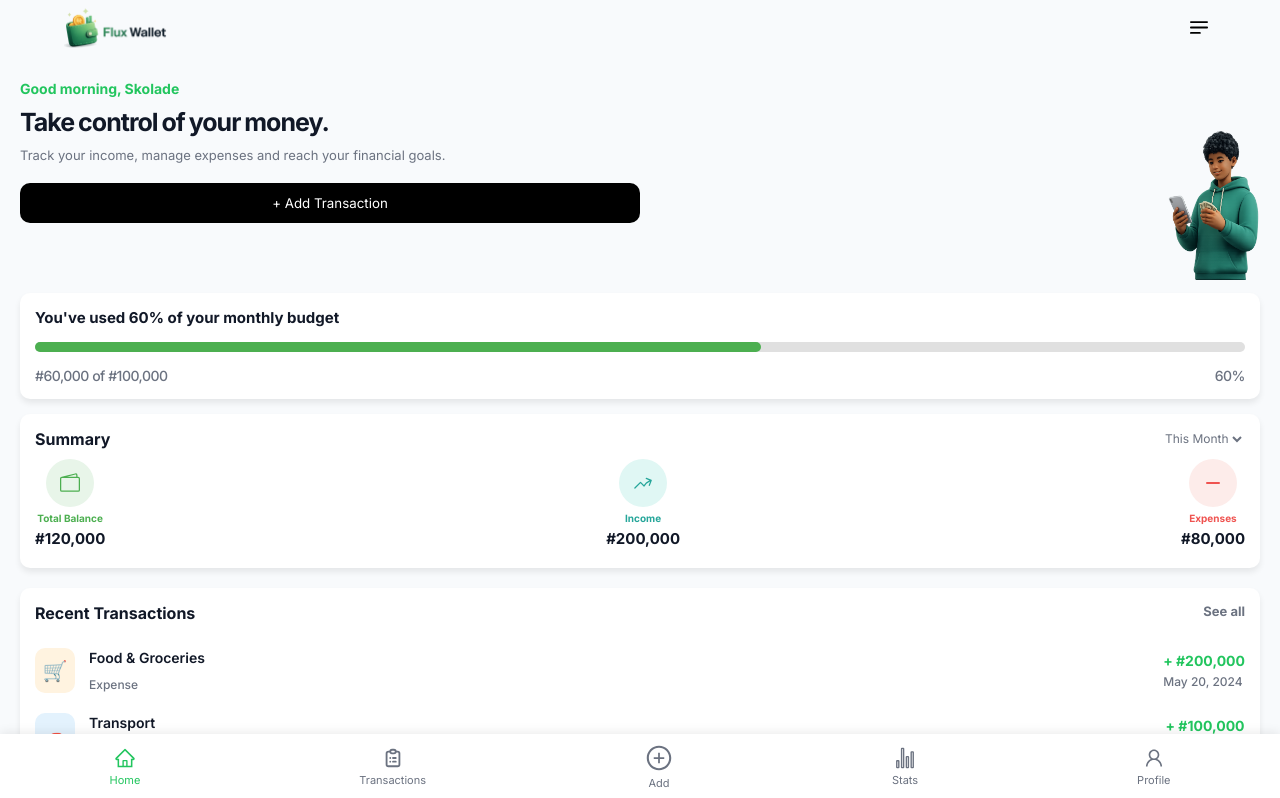
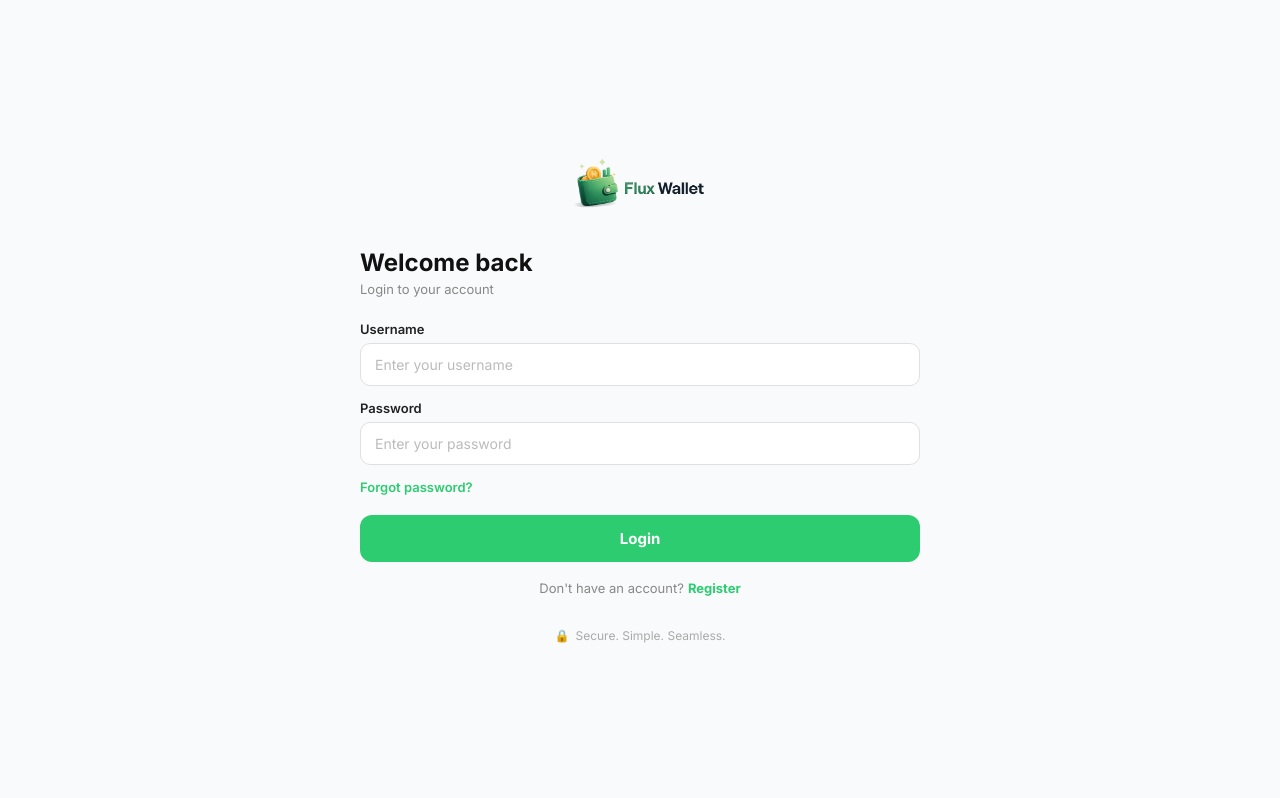
Before and after one commit to IDOWU-KOLADE/FLUX-WALLET, a React (Vite) app in the folder FLUX-WALLET/: page / in a window 1280 px wide. Shown: the top 798 px of the page. Built offline with nearby package versions, Linux system fonts and the light colour scheme.

Commit message:
Successful register to LS wire up

```diff
--- a/FLUX-WALLET/src/App.jsx
+++ b/FLUX-WALLET/src/App.jsx
@@ -16,7 +16,7 @@ function App() {
 return (
   <BrowserRouter>
   <Routes>
-    {/* <Route path='/' element={<AuthPage/>}/> */}
+    <Route path='/' element={<AuthPage/>}/>
     <Route path='/' element={<MainPage/>}/>
     <Route/>
     <Route/>
--- a/FLUX-WALLET/src/CONTEXT/UserStorage.jsx
+++ b/FLUX-WALLET/src/CONTEXT/UserStorage.jsx
@@ -2,7 +2,9 @@ export function getStorage () {
   const data = JSON.parse(localStorage.getItem('FluxData'))
   return data? data: { users: {}, loggedInUser: null };
 }
-
+export const formatUsername = (name) => {
+  return name.charAt(0).toUpperCase() + name.slice(1).toLowerCase();
+}
 export function SetStorage (data) {
   localStorage.setItem('FluxData',JSON.stringify(data))
 }
--- a/FLUX-WALLET/src/PAGES/Auth.jsx
+++ b/FLUX-WALLET/src/PAGES/Auth.jsx
@@ -1,19 +1,22 @@
 import { useState } from "react";
 
-import { registerUser,getStorage,SetStorage,getCurrentUser,loginUser,logoutUser,resetPassword } from "../CONTEXT/UserStorage";
+import { registerUser,getStorage,SetStorage,getCurrentUser,loginUser,logoutUser,resetPassword,formatUsername } from "../CONTEXT/UserStorage";
 export function AuthPage () {
   const [screen,setScreen] = useState('login');
-     const [userdetails,setUserDetails] = useState({username:'',password: ''})
-    const [selectedQuestions, setSelectedQuestions] = useState([]);
-  if (screen === "login")        return <LoginScreen setScreen={setScreen} />
-    if (screen === "register")     return <RegisterScreen setScreen={setScreen} userdetails={userdetails} setUserDetails={setUserDetails}/>
+  const [error,seterror] = useState('');
+  const [loginDetails, setLoginDetails] = useState({username:'',password:''})
+  const [userdetails,setUserDetails] = useState({username:'',password: ''})
+  const [selectedQuestions, setSelectedQuestions] = useState([]);
+  if (screen === "login")        return <LoginScreen setScreen={setScreen} formatUsername={formatUsername} seterror={seterror} getStorage={getStorage} loginDetails={loginDetails} setLoginDetails={setLoginDetails}/>
+    if (screen === "register")     return <RegisterScreen setScreen={setScreen} userdetails={userdetails} formatUsername={formatUsername} setUserDetails={setUserDetails} seterror={seterror} getStorage={getStorage}/>
     if (screen === "forgot-step1") return <ForgotStep1 setScreen={setScreen} setSelectedQuestions={setSelectedQuestions} selectedQuestions={selectedQuestions}  userdetails={userdetails} setUserDetails={setUserDetails}/>
     if (screen === "forgot-step2") return <ForgotStep2 setScreen={setScreen}  selectedQuestions={selectedQuestions}  userdetails={userdetails} setUserDetails={setUserDetails}/>
     if (screen === "success")      return <SuccessModal setScreen={setScreen} />
     if (screen === "security-setup") return <SecuritySetup setScreen={setScreen} />
-  }
+}
 
-  function LoginScreen ({setScreen,userdetails}) {
+  function LoginScreen ({setScreen,formatUsername,getStorage,seterror,loginDetails,setLoginDetails}) {
+
     return (
   <div className="login-page">
       <div className="logo-wrapper">
@@ -27,13 +30,13 @@ export function AuthPage () {
         <div className="field-group">
           <label>
             <span>Username</span>
-            <input placeholder="Enter your username" />
+            <input placeholder="Enter your username" value={loginDetails.username} onChange={(e)=>{setLoginDetails({...loginDetails, username: formatUsername(e.target.value)})}}/>
           </label>
         </div>
         <div className="field-group">
           <label>
             <span>Password</span>
-            <input type="password" placeholder="Enter your password" />
+            <input type="password" placeholder="Enter your password" value={loginDetails.password} onChange={(e)=>{setLoginDetails({...loginDetails, password: e.target.value})}}/>
           </label>
         </div>
         <p className="forgot-password">Forgot password?</p>
@@ -48,8 +51,9 @@ export function AuthPage () {
   );
 }
 
-function RegisterScreen ({setScreen,userdetails,setUserDetails}) {
-
+function RegisterScreen ({setScreen,userdetails,setUserDetails,getStorage,seterror,formatUsername}) {
+const FluxData= getStorage();
+const Users = FluxData.users;
   return (
       <div className="register-page">
         <div className="logo-wrapper">
@@ -63,7 +67,10 @@ function RegisterScreen ({setScreen,userdetails,setUserDetails}) {
           <div className="field-group">
             <label>
               <span>Username</span>
-              <input placeholder="Choose a username" value={userdetails.username} onChange={(e) => setUserDetails({...userdetails, username: e.target.value})}/>
+              <input placeholder="Choose a username" value={userdetails.username} onChange={(e) => {
+                setUserDetails({...userdetails, username: formatUsername(e.target.value)})
+                seterror('')
+                }}/>
             </label>
           </div>
           <div className="field-group">
@@ -72,7 +79,18 @@ function RegisterScreen ({setScreen,userdetails,setUserDetails}) {
               <input type="password" placeholder="Create a password" value={userdetails.password} onChange={(e)=> {setUserDetails({...userdetails,password: e.target.value})}} />
             </label>
           </div>
-          <button className="btn-continue" onClick={()=> {setScreen('forgot-step1')}}>Continue</button>
+            {error && <p style={{ color: 'red', fontSize: '13px' }}>{error}</p>}
+          <button className="btn-continue" onClick={()=> {
+              if (Users[formatUsername(userdetails.username)]) {
+                 seterror("Username already taken! Choose another.");
+                return;
+              }
+              if (!userdetails.username.trim() || !userdetails.password.trim()) {
+                seterror("Please fill in all fields");
+                return;
+              }
+            setScreen('forgot-step1')
+            }}>Continue</button>
         </div>
         <p className="login-row">
           Already have an account?
```
